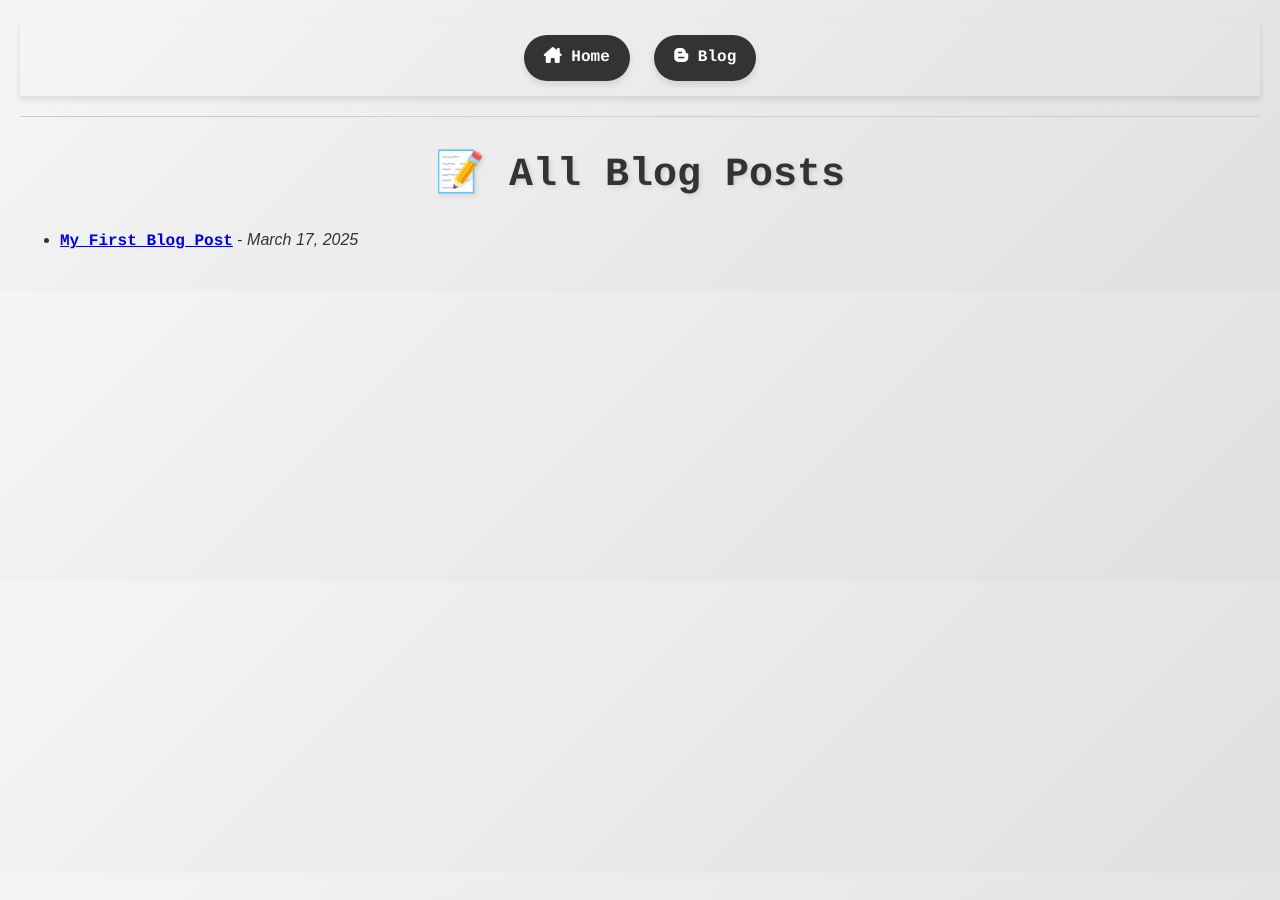
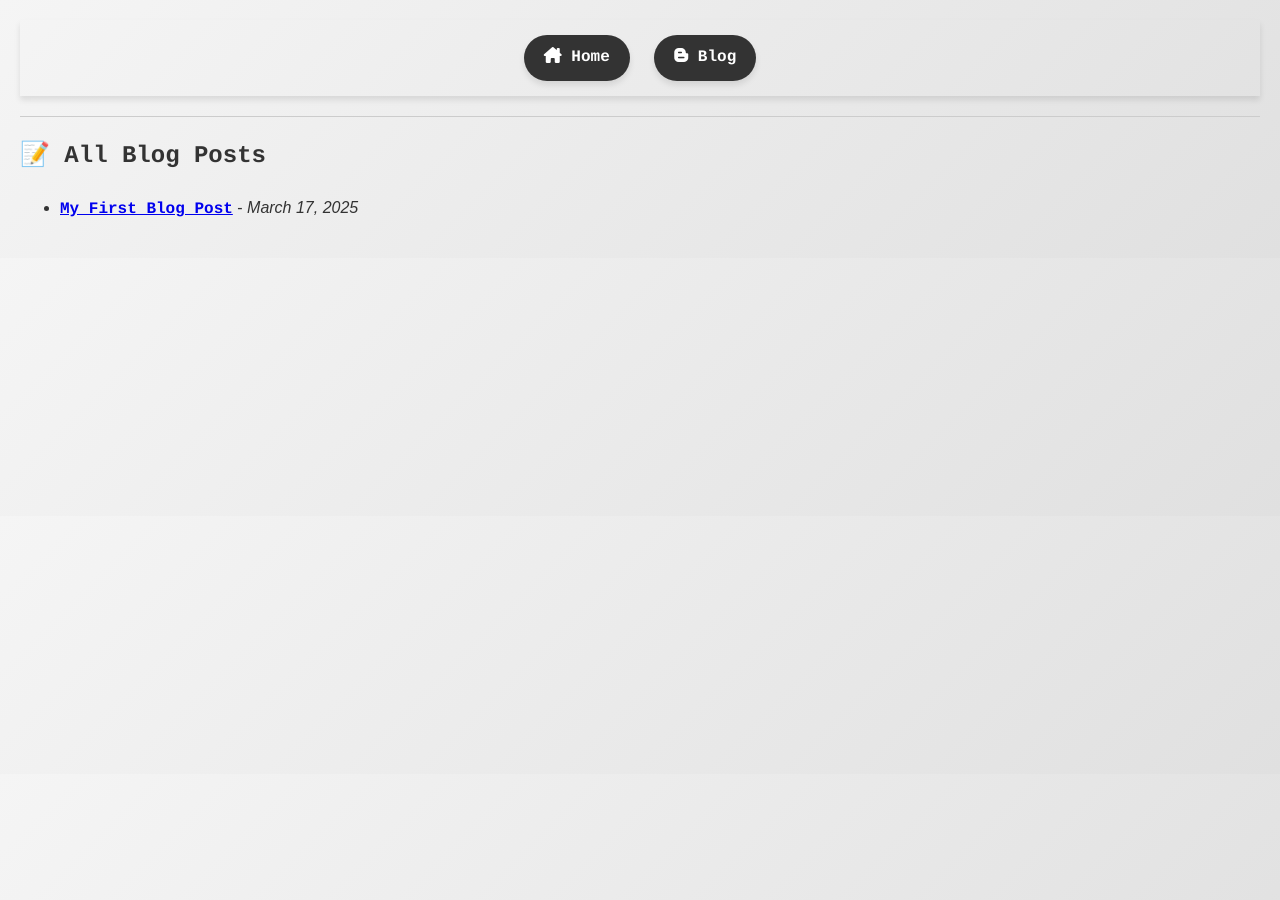
Before and after one commit to foysal1627/foysal1627.github.io, a Jekyll site: the page built from blog.html, in a window 1280 px wide. Built offline with Jekyll 4.4.1, drawn with Linux system fonts in a browser that asks for light colours.

Commit message:
blog.html

```diff
--- a/blog.html
+++ b/blog.html
@@ -3,7 +3,7 @@ layout: default
 title: "All Blog Posts"
 ---
 
-<h1 style="font-family: courier">📝 All Blog Posts</h1>
+<h2 style="font-family: courier">📝 All Blog Posts</h2>
 
 <ul>
     {% for post in site.posts %}
```
